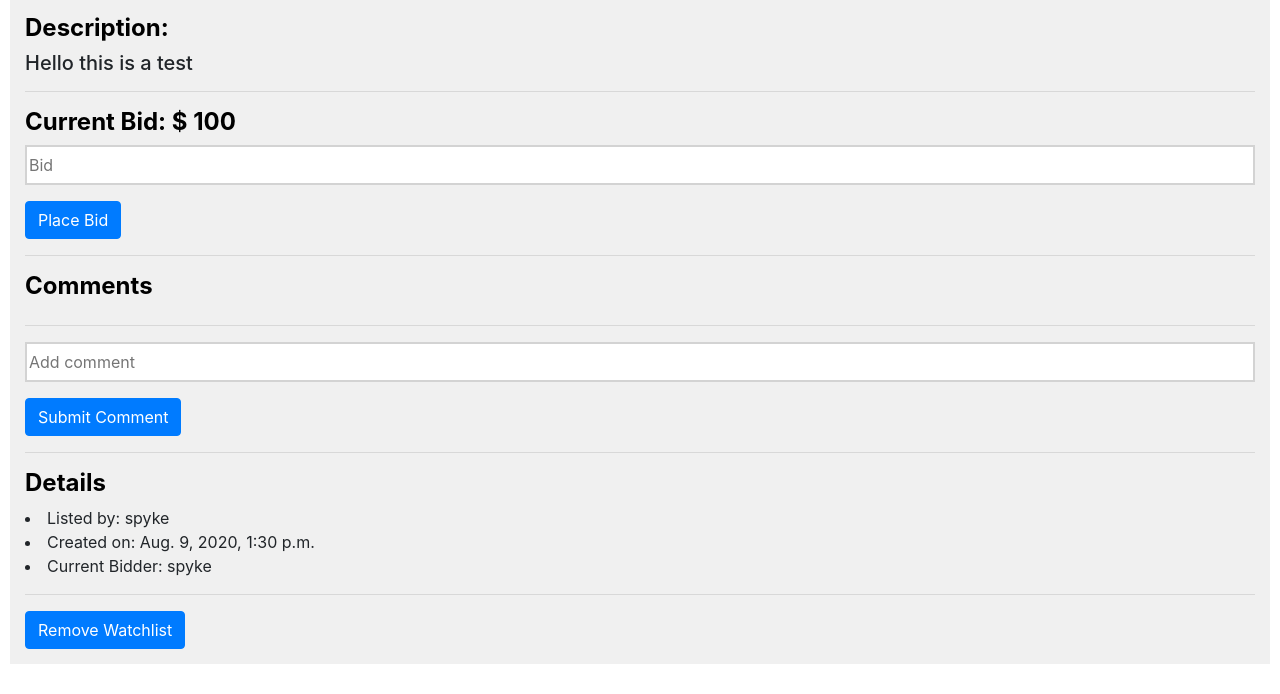
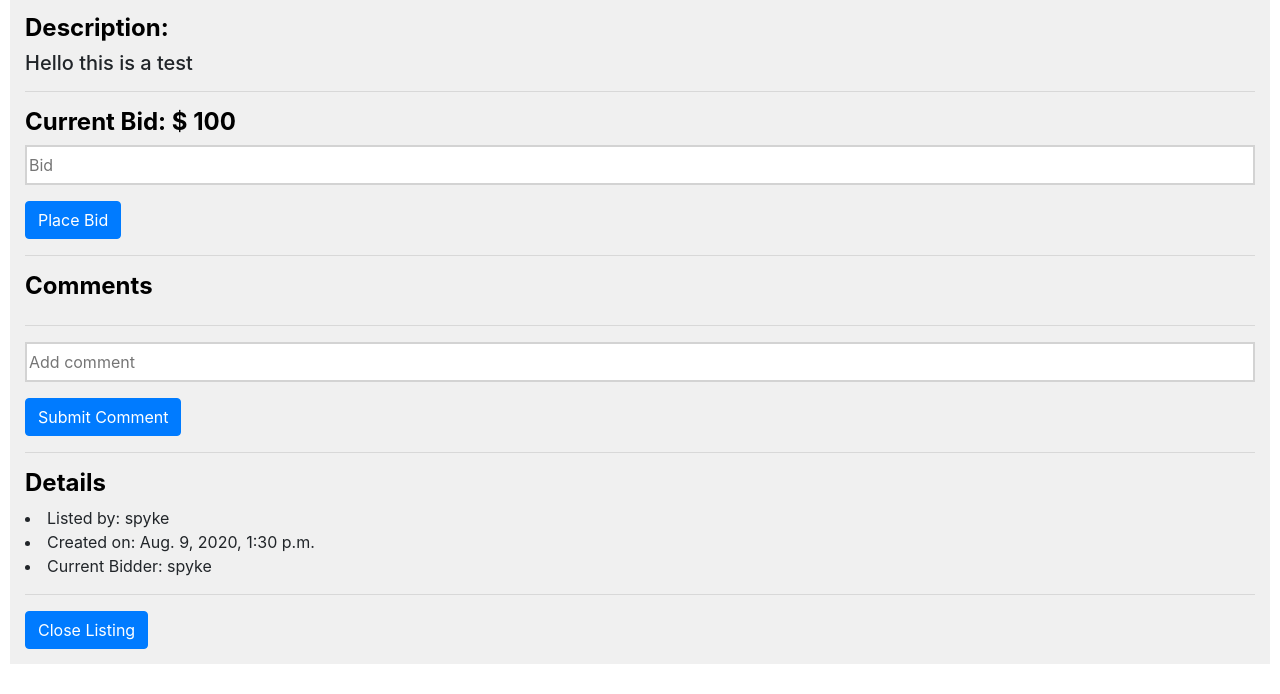
Before and after one commit to IFTI2002/project2, a Django app: page /listing/15 in a window 1280 px wide. Shown: the part 740-1434 px from the top of the page. Run offline with Django 3.2, Linux system fonts and the light colour scheme; a user stored in the database is signed in; data comes from the database, SQL or seed files in the repository; both versions use the stored data as it was after the commit; data that the repository does not hold is empty; some libraries are stand-ins or nearby versions.

Commit message:
finished

```diff
--- a/auctions/templates/auctions/listing.html
+++ b/auctions/templates/auctions/listing.html
@@ -94,7 +94,7 @@
     <hr>
 
     <!-- BUTTON APPEARS IF THE CURRRENT USER IS THE ONE WHO POSTED THE LISTING-->
-    {% if users.username == user.username %}
+    {% if listings.creator == user.username %}
         <form action="{% url 'close' %}" method="POST">
             {% csrf_token %}
             <input hidden type="number" name="listings_id" value="{{ listings.id }}">
--- a/auctions/views.py
+++ b/auctions/views.py
@@ -26,7 +26,6 @@ def listing(request, list_id):
         return HttpResponseRedirect(reverse("listing", args=(list_id,))) # REDIRECT TO LISTINGS WITH ARGS LISTING ID
 
     lists = Listings.objects.get(id=list_id, close=False)
-
     return render(request, "auctions/listing.html", {
         "listings": lists,
         "min": lists.bid + 1, # CURRENT BID AMOUNT PLUS 1 FOR ERROR CHECKING
@@ -58,7 +57,7 @@ def categories(request):
 
 # CATTEGORY
 def category(request, category_id):
-    category = Listings.objects.filter(categories=category_id)
+    category = Listings.objects.filter(categories=category_id, close=False)
     return render(request, "auctions/category.html", {
         "categories": category # RETURNS SPECIFIC CATEGORY
     })
```
Also changed, not shown: db.sqlite3.
